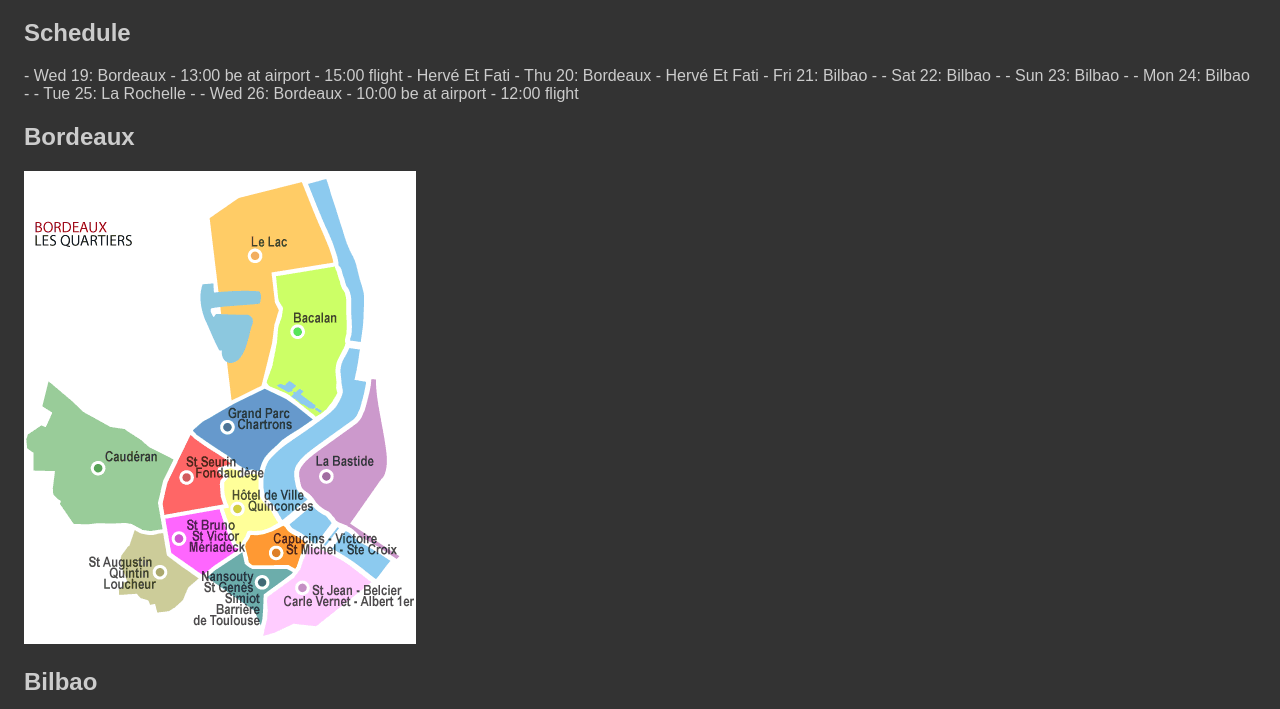
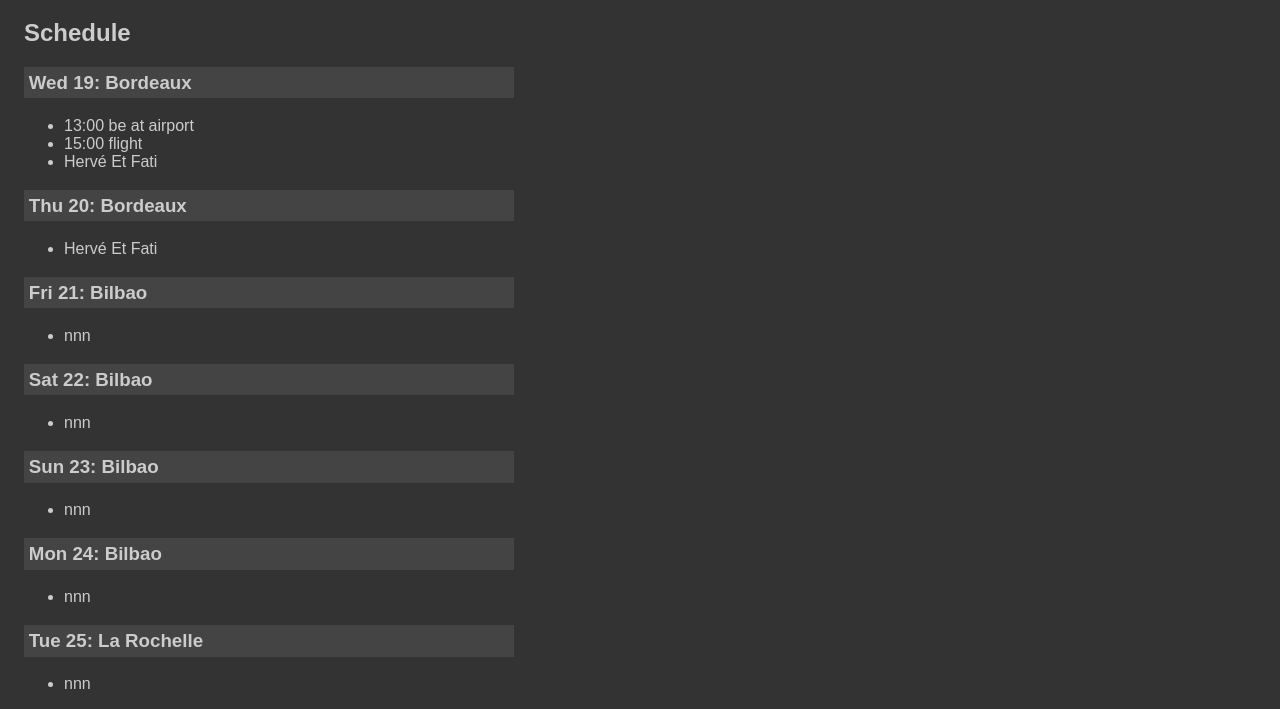
Before and after one commit to edwardtanguay/mara2022, a plain HTML site: page index.html in a window 1280 px wide. Shown: the part 61-770 px from the top of the page. Drawn offline with Linux system fonts and the light colour scheme.

Commit message:
base dates

```diff
--- a/css/main.css
+++ b/css/main.css
@@ -3,6 +3,11 @@ body {
 	color: #ccc;
 	font-family: sans-serif;
 	padding: 0 1rem;
+}
+
+h3 {
+	background-color: #444;
+	padding: .3rem;
 }
 
 /* smartphone view */
@@ -17,4 +22,11 @@ body {
 	img {
 		max-width: 30rem;
 	}
+	h3 {
+		max-width: 30rem;
+	}
+	hr {
+		max-width: 30rem;
+		margin-left: 0;
+	}
 }
--- a/index.html
+++ b/index.html
@@ -8,7 +8,13 @@
 	<meta name="viewport"
 		  content="width=device-width, initial-scale=1.0">
 	<title>Marathon 2022</title>
-	<link rel="stylesheet" href="css/main.css">
+	<link rel="stylesheet"
+		  href="css/main.css">
+	<style>
+		body {
+			background-color: #333;
+		}
+	</style>
 </head>
 
 <body>
@@ -16,26 +22,50 @@
 
 	<h2>Schedule</h2>
 
-		- Wed 19: Bordeaux
-		- 13:00 be at airport
-		- 15:00 flight
-		- Hervé Et Fati
-	- Thu 20: Bordeaux
-		- Hervé Et Fati
-	- Fri 21: Bilbao
-		-
-	- Sat 22: Bilbao
-		-
-	- Sun 23: Bilbao
-		-
-	- Mon 24: Bilbao
-		-
-	- Tue 25: La Rochelle
-		-
-	- Wed 26: Bordeaux
-		- 10:00 be at airport
-		- 12:00 flight
+	<h3>Wed 19: Bordeaux</h3>
+	<ul>
+		<li>13:00 be at airport</li>
+		<li>15:00 flight</li>
+		<li>Hervé Et Fati</li>
+	</ul>
 
+	<h3>Thu 20: Bordeaux</h3>
+	<ul>
+		<li>Hervé Et Fati</li>
+	</ul>
+
+	<h3>Fri 21: Bilbao</h3>
+	<ul>
+		<li>nnn</li>
+	</ul>
+
+	<h3>Sat 22: Bilbao</h3>
+	<ul>
+		<li>nnn</li>
+	</ul>
+
+	<h3>Sun 23: Bilbao</h3>
+	<ul>
+		<li>nnn</li>
+	</ul>
+
+	<h3>Mon 24: Bilbao</h3>
+	<ul>
+		<li>nnn</li>
+	</ul>
+
+	<h3>Tue 25: La Rochelle</h3>
+	<ul>
+		<li>nnn</li>
+	</ul>
+
+	<h3>Wed 26: Bordeaux</h3>
+	<ul>
+		<li>10:00 be at airport</li>
+		<li>12:00 flight</li>
+	</ul>
+
+	<hr/>
 	<h2>Bordeaux</h2>
 	<img src="images/bord1.png" />
 
```
